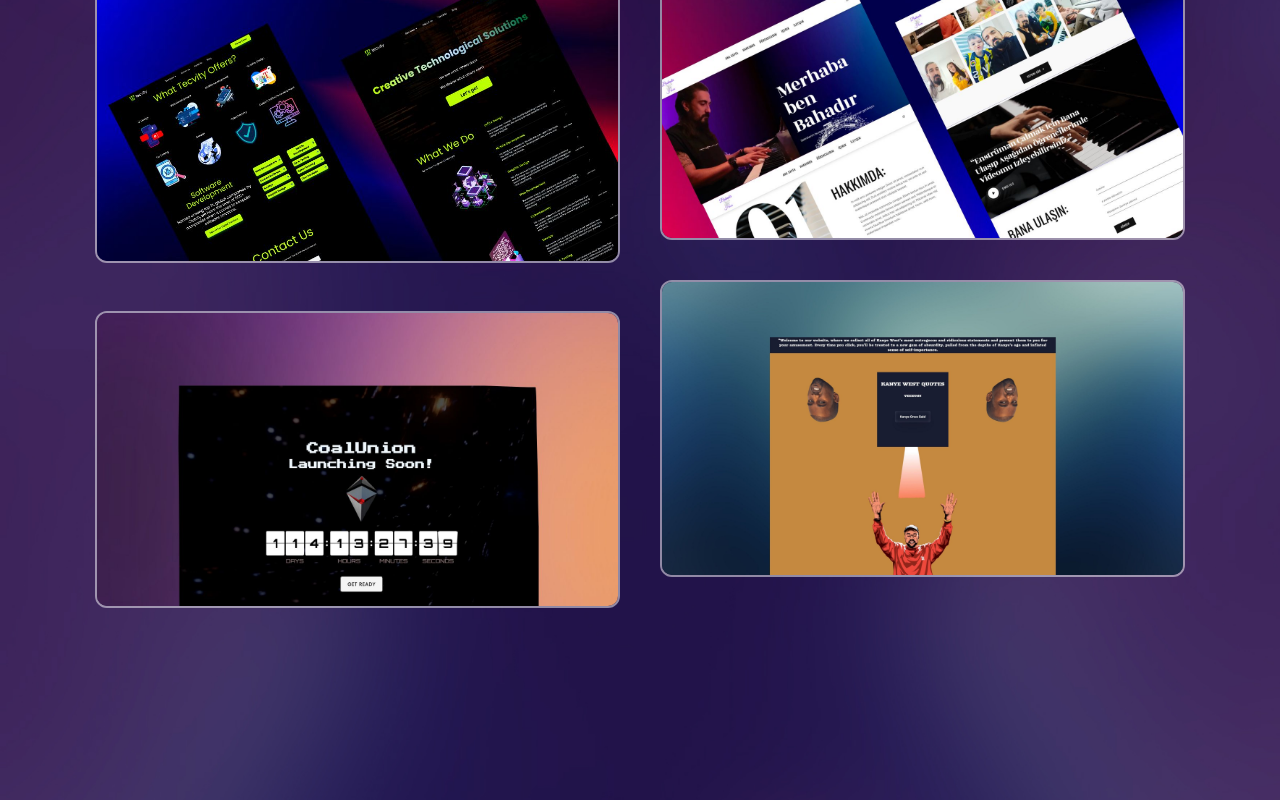
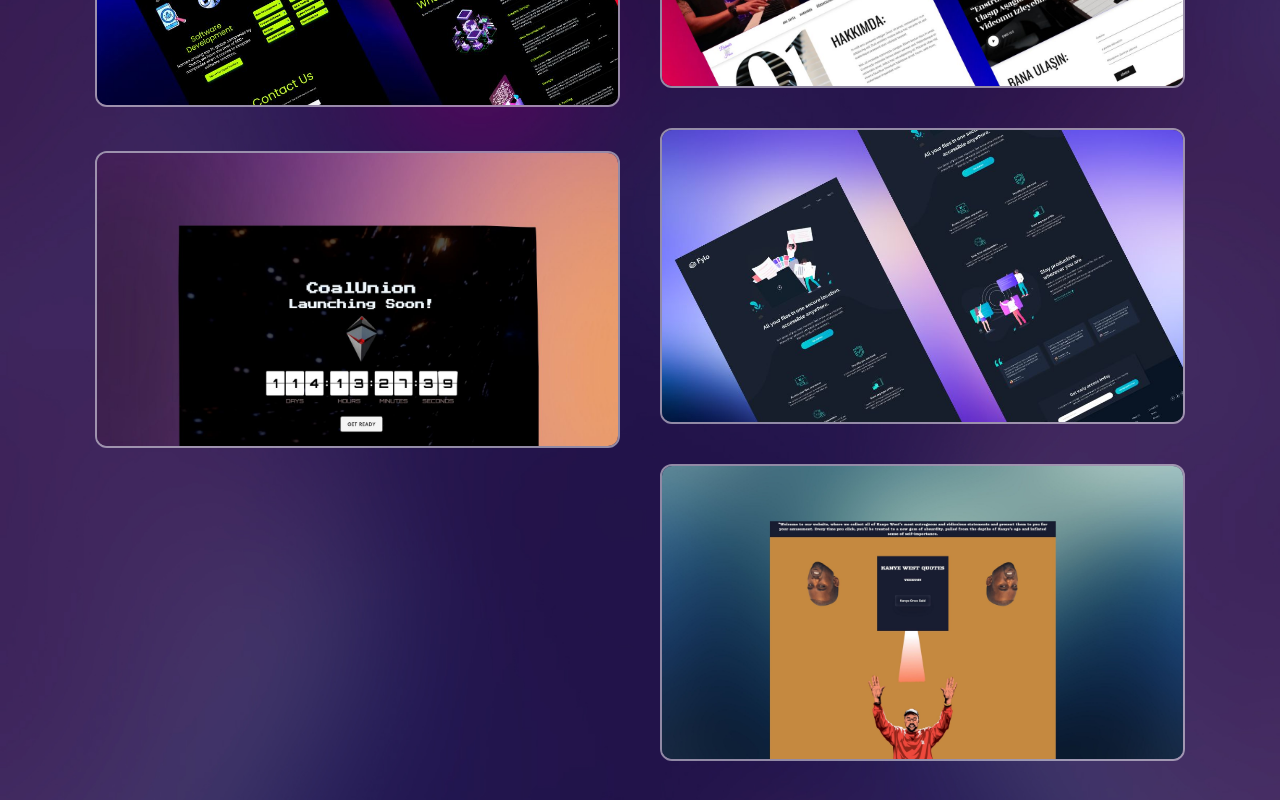
Before and after one commit to ealtugkirman/ealtugk, a React (Create React App) app: page / in a window 1280 px wide. Shown: the part 1660-2460 px from the top of the page. Built offline with nearby package versions, Linux system fonts and the light colour scheme; a web font is replaced by a local one.

Commit message:
fylo added

```diff
--- a/src/components/Services.jsx
+++ b/src/components/Services.jsx
@@ -20,13 +20,13 @@ const services = [
     link: "Learn More",
   },
   {
-    name: "Digital Marketing",
+    name: "Custom React App",
     description:
-      "I offer digital marketing services to help you reach your target audience and achieve your goals. I develop custom strategies for search engine optimization, social media, and pay-per-click advertising.",
+      "I offer React Apps to help you reach your target audience and achieve your goals. I develop custom React Apps for what you need.",
     link: "Learn More",
   },
   {
-    name: "Product Branding",
+    name: "Web Design",
     description:
       "I create unique and consistent visual identities that accurately reflect your brand. I offer product branding services to help you launch or rebrand your product effectively.",
     link: "Learn More",
--- a/src/components/Work.jsx
+++ b/src/components/Work.jsx
@@ -6,6 +6,7 @@ import Img1 from "../assets/port-f.jpg";
 import sohho from "../assets/sohho.jpg";
 import tecvity from "../assets/tecvity.jpg";
 import coal from "../assets/port-2.jpg";
+import fylo from "../assets/fylo.jpg";
 
 function Work() {
   return (
@@ -17,7 +18,7 @@ function Work() {
             initial="hidden"
             whileInView={"show"}
             viewport={{ once: false, amount: 0.3 }}
-            className="flex-1 flex flex-col gap-y-12 mb-10 lg:mb-0">
+            className="flex-1 flex flex-col gap-y-11 lg:mb-0">
             {/* text */}
             <div>
               <h2 className="h2 leading-tight text-accent">
@@ -75,6 +76,7 @@ function Work() {
                 </a>
               </div>
             </div>
+
           </motion.div>
           <motion.div
             variants={fadeIn("left", 0.5)}
@@ -128,6 +130,33 @@ function Work() {
               <div className="group-hover:bg-black/70 w-full h-full absolute z-40 transition-all duration-300"></div>
               <img
                 className="group-hover:scale-125 transition-all duration-500"
+                src={fylo}
+                alt=""
+              />
+              {/* pretitle */}
+              <div className="absolute -bottom-full left-12 group-hover:bottom-24 transition-all duration-500 z-50">
+                <a
+                  href="https://dancing-elf-10a1ec.netlify.app/"
+                  target="_blank"
+                  rel="noreferrer">
+                  <span className="text-gradient"> UI/UX Design </span>
+                </a>
+              </div>
+              {/* title */}
+              <div className="absolute -bottom-full left-12 group-hover:bottom-14 transition-all duration-700 z-50">
+                <a
+                  href="https://dancing-elf-10a1ec.netlify.app/"
+                  target="_blank"
+                  rel="noreferrer">
+                  <span className="text-3xl text-white">Fylo</span>
+                </a>
+              </div>
+            </div>
+            <div className="group relative overflow-hidden border-2 border-white/50 rounded-xl">
+              {/* overlay */}
+              <div className="group-hover:bg-black/70 w-full h-full absolute z-40 transition-all duration-300"></div>
+              <img
+                className="group-hover:scale-125 transition-all duration-500"
                 src={Img1}
                 alt=""
               />
```
Also changed, not shown: src/assets/fylo.jpg (added).
